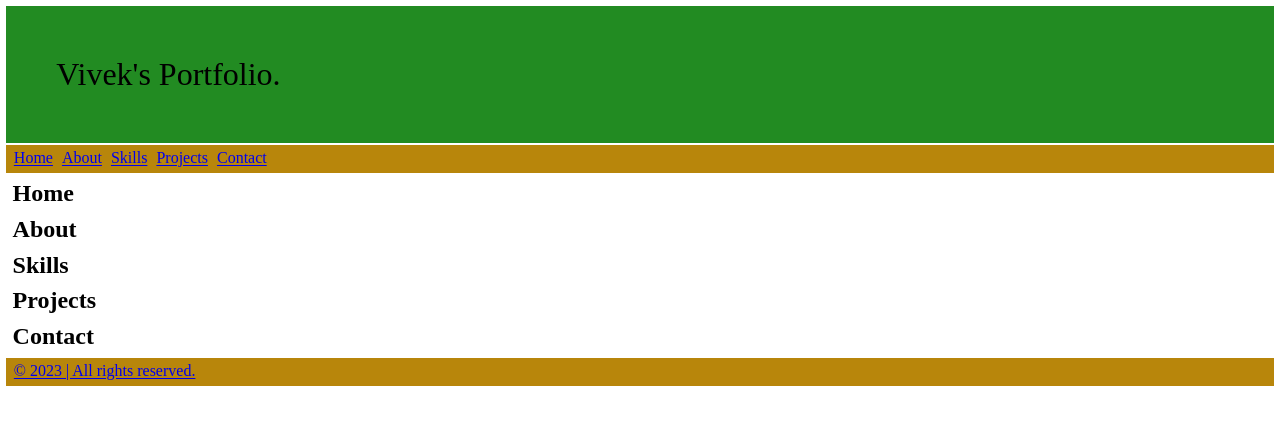
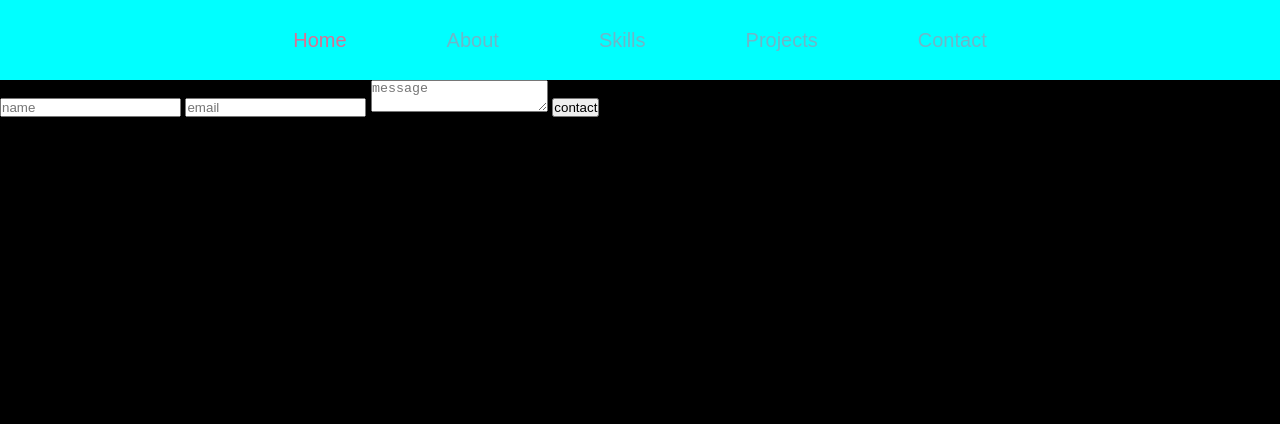
Before and after one commit to Viveksati5143/OIBGRIP1, a website: page PORTFOLIO/index.html in a window 1280 px wide. Drawn offline with Linux system fonts and the light colour scheme.

Commit message:
second commit

```diff
--- a/PORTFOLIO/index.html
+++ b/PORTFOLIO/index.html
@@ -5,39 +5,40 @@
     <meta http-equiv="X-UA-Compatible" content="IE=edge">
     <meta name="viewport" content="width=device-width, initial-scale=1.0">
     <title>Personal Portfolio</title>
-    <link rel="shortcut icon" href="/PORTFOLIO/Images/img.jpeg" type="image/x-icon">
     <link rel="stylesheet" href="style.css">
 </head>
 <body>
-    <header>Vivek's Portfolio.</header>
-    <nav>
-        <a href="#home">Home</a>
-        <a href="#about">About</a>
-        <a href="#skills">Skills</a>
-        <a href="#projects">Projects</a>
-        <a href="#contact">Contact</a>
+
+    <!-- navbar -->
+    <nav class="navbar">
+        <ul class="link-group">
+            <li class="link initial"><a href ="#">Home</a></li>
+            <li class="link"><a href ="#">About</a></li>
+            <li class="link"><a href ="#">Skills</a></li>
+            <li class="link"><a href ="#">Projects</a></li>
+            <li class="link"><a href ="#">Contact</a></li>
+        </ul>
     </nav>
-    <main>
-        <section id="home">
-            <h2>Home</h2>
-        </section>
-        <section id="about">
-            <h2>About</h2>
-        </section>
-        <section id="skills">
-            <h2>Skills</h2>
-        </section>
-        <section id="projects">
-            <h2>Projects</h2>
-        </section>
-        <section id="contact">
-            <h2>Contact</h2>
-        </section>
 
-    </main>
-    <footer>
-        <a href="#">&copy; 2023 | All rights reserved.</a>
+    <!-- Home section -->
 
-    </footer>
+    <section class="home-section">
+
+    </section>
+
+    <!-- contact section -->
+    <section class="contact-section">
+        <form class="contact-form">
+            <input type="text" name="name" id="name" autocomplete="off" placeholder="name">
+            <input type="text" name="email" id="email" autocomplete="off" placeholder="email">
+            <textarea name="msg" id="msg" placeholder="message" autocomplete="off"></textarea>
+            <button type="submit" class="submit-btn">contact</button>
+        </form>
+    </section>
+
+    <script src="app.js"></script>
+
+
+
 </body>
 </html>
--- a/PORTFOLIO/style.css
+++ b/PORTFOLIO/style.css
@@ -1,21 +1,54 @@
 *{
-    /* padding: 10%; */
-    margin: 0.1%;
-    padding: 0.1%;
-
+    margin:0;
+    padding:0;
+    box-sizing:border-box;
 }
 
-header{
-    background-color: forestgreen;
-    padding: 50px;
-    font-size: 200%;
-
+body{
+    margin: auto;
+    width: 100%;
+    max-width: 1400px;
+    min-height: 100vh;
+    display: block;
+    background: black;
+    font-family: sans-serif;
 }
 
-nav,footer{
+.navbar{
+    width: 100%;
     position: sticky;
-    background-color: darkgoldenrod;
-    font-size: medium;
+    display: flex;
+    justify-content: center;
     align-items: center;
-    padding: 5px;
+    background-color: aqua;
 }
+
+.link-group{
+    list-style:none;
+    display: flex ;
+}
+
+.link a{
+    margin: 0 20px;
+    padding: 10px 30px;
+    color: palevioletred;
+    opacity: 0.5;
+    text-decoration:none;
+    text-transform:capitalize;
+    line-height: 80px;
+    transition: 0.5s;
+    font-size: 20px;
+}
+
+.link a:hover, .link.initial a{
+    opacity: 1;
+}
+
+.contact-section{
+    position: relative;
+}
+
+.contact-form input, .contact-form textarea{
+    background: rgba(red, green, blue, alpha);
+    color: aliceblue;
+}
--- /dev/null
+++ b/package.json
@@ -0,0 +1,5 @@
+{
+  "dependencies": {
+    "prompt-sync": "^4.2.0"
+  }
+}
```
Also changed, not shown: PORTFOLIO/app.js (added), 2 other files.
